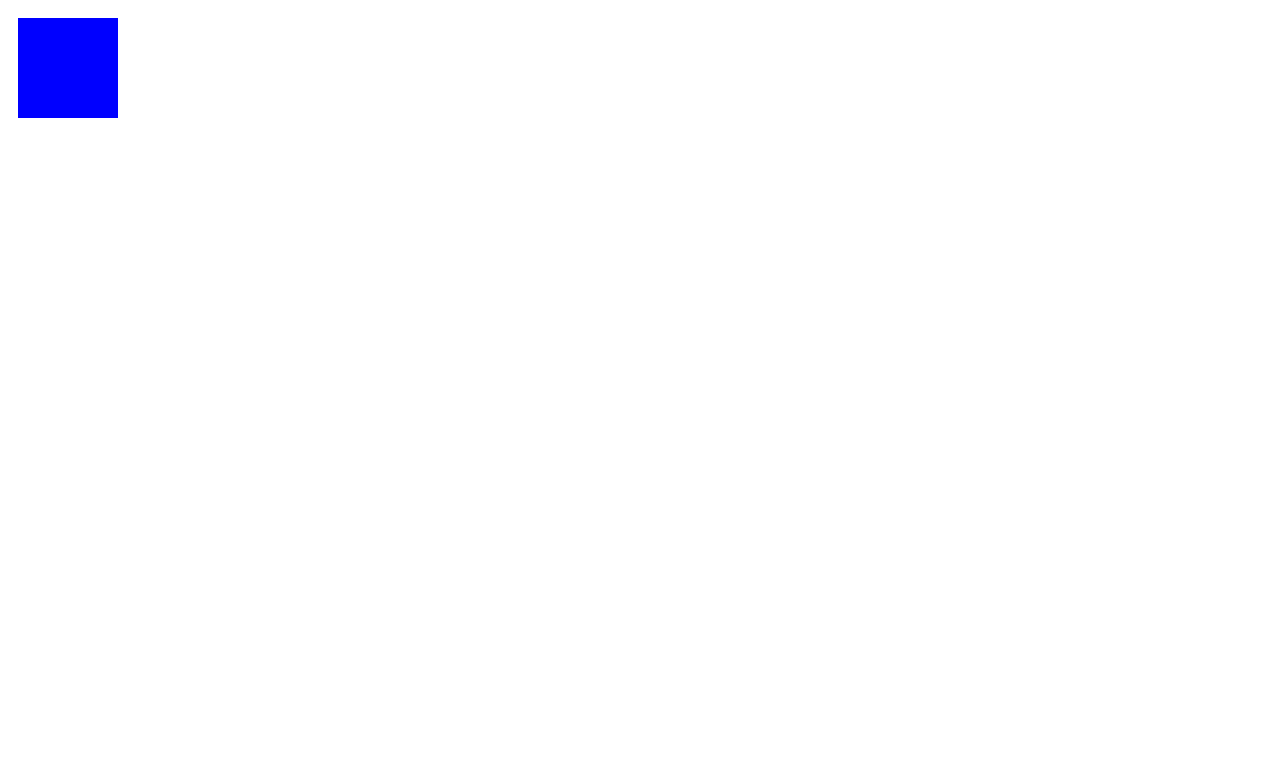
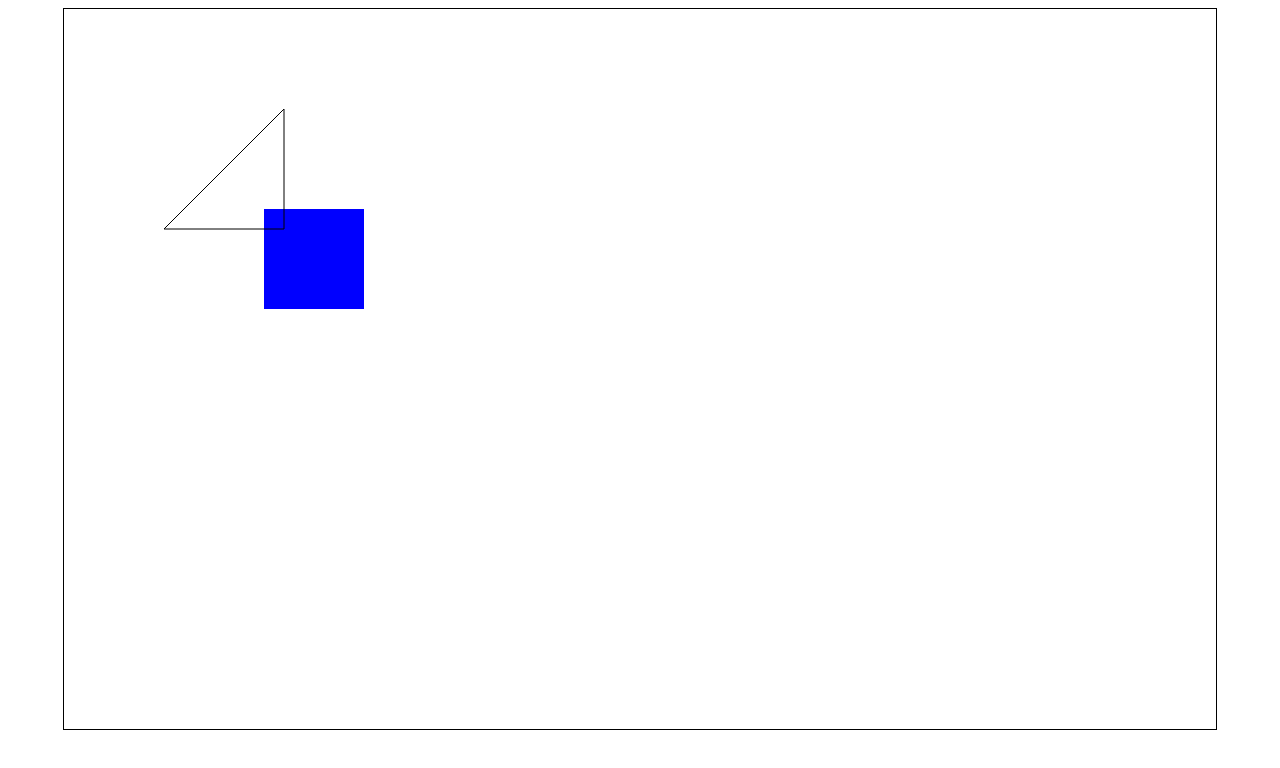
Before and after one commit to brycecrist/Game-Placeholder, a website: page web/index.html in a window 1280 px wide. Drawn offline with Linux system fonts and the light colour scheme.

Commit message:
Adds ability to draw simple triangles More to come in the future, hopefully Triangles are drawn using the lineTo() function of the Canvas API. I pass in 3 points, draw from x to y, y to z, and z to x. This may need to be changed in the future. I also updated canvas scaling, by converting the set VW and VH of the main element to pixels. Things are drawing better now.

```diff
--- /dev/null
+++ b/web/index.css
@@ -0,0 +1,10 @@
+body {
+    display: flex;
+    align-items: center;
+    justify-content: center;
+}
+
+main {
+    overflow: hidden;
+    border: 1px solid black;
+}
--- a/web/index.html
+++ b/web/index.html
@@ -2,6 +2,7 @@
 <html>
     <head>
         <title>Game</title>
+        <link rel="stylesheet" href="index.css"></link>
     </head>
     <body>
         <main>
--- a/web/index.js
+++ b/web/index.js
@@ -1,18 +1,64 @@
+var Dimension;
+(function (Dimension) {
+    Dimension[Dimension["WIDTH"] = 0] = "WIDTH";
+    Dimension[Dimension["HEIGHT"] = 1] = "HEIGHT";
+})(Dimension || (Dimension = {}));
+// Utils and Globals
+function toPx(v, dimension) {
+    // 1px = (100vw / [document.documentElement.clientWidth] px)
+    // https://stackoverflow.com/questions/28295072/how-can-i-convert-px-to-vw-in-javascript
+    var html = document.querySelector("html");
+    console.log("Translating ".concat(v, " to px... dimension: ").concat(dimension));
+    var styleDimension = dimension == Dimension.WIDTH ? html.clientWidth : html.clientHeight;
+    console.log("Making calculation: ".concat(styleDimension, " * ").concat(Number(v.substring(0, 2)), " / 100 = ").concat(styleDimension * Number(v.substring(0, 2)) / 100));
+    return styleDimension * Number(v.substring(0, 2)) / 100;
+}
+var globalSize;
+function scaleCanvasContextSize(canvas, ctx) {
+    var main = document.querySelector("main");
+    main.style.width = "90vw";
+    main.style.height = "90vh";
+    globalSize = {
+        xVw: main.style.width,
+        yVh: main.style.height,
+        xPx: toPx("90vw", Dimension.WIDTH),
+        yPx: toPx("90vh", Dimension.HEIGHT)
+    };
+    console.log("Scaling canvas to size: ".concat(JSON.stringify(globalSize)));
+    canvas.width = globalSize.xPx;
+    canvas.height = globalSize.yPx;
+}
+// Canvas
 function createPosition(x, y, width, height) {
     return { x: x, y: y, width: width, height: height };
 }
-function createCanvasContext() {
+function getCanvasContext() {
+    console.log("Accessing canvas...");
     var canvas = document.getElementById("game-canvas");
-    return canvas.getContext("2d");
+    var ctx = canvas.getContext("2d");
+    scaleCanvasContextSize(canvas, ctx);
+    console.log("Successful");
+    return ctx;
 }
-function drawTriangle() {
+// Drawing
+function drawTriangle(ctx, triangle) {
+    console.log("Drawing path: ".concat(JSON.stringify(triangle)));
+    ctx.beginPath();
+    ctx.moveTo(triangle.x, triangle.x);
+    ctx.lineTo(triangle.x, triangle.y);
+    ctx.lineTo(triangle.y, triangle.z);
+    ctx.lineTo(triangle.z, triangle.x);
+    ctx.stroke();
 }
 function drawRectangle(ctx, color, position) {
+    console.log("Drawing path: ".concat(JSON.stringify(position)));
     ctx.fillStyle = color;
     ctx.fillRect(position.x, position.y, position.width, position.height);
 }
+// Main
 function main() {
-    var ctx = createCanvasContext();
-    var rectangle = drawRectangle(ctx, "blue", createPosition(10, 10, 100, 100));
+    var ctx = getCanvasContext();
+    var rectangle = drawRectangle(ctx, "blue", createPosition(200, 200, 100, 100));
+    var triangle = drawTriangle(ctx, { x: 220, y: 100, z: 220 });
 }
 main();
```
Also changed, not shown: web/index.ts (+85 -7 lines), 1 other file.
